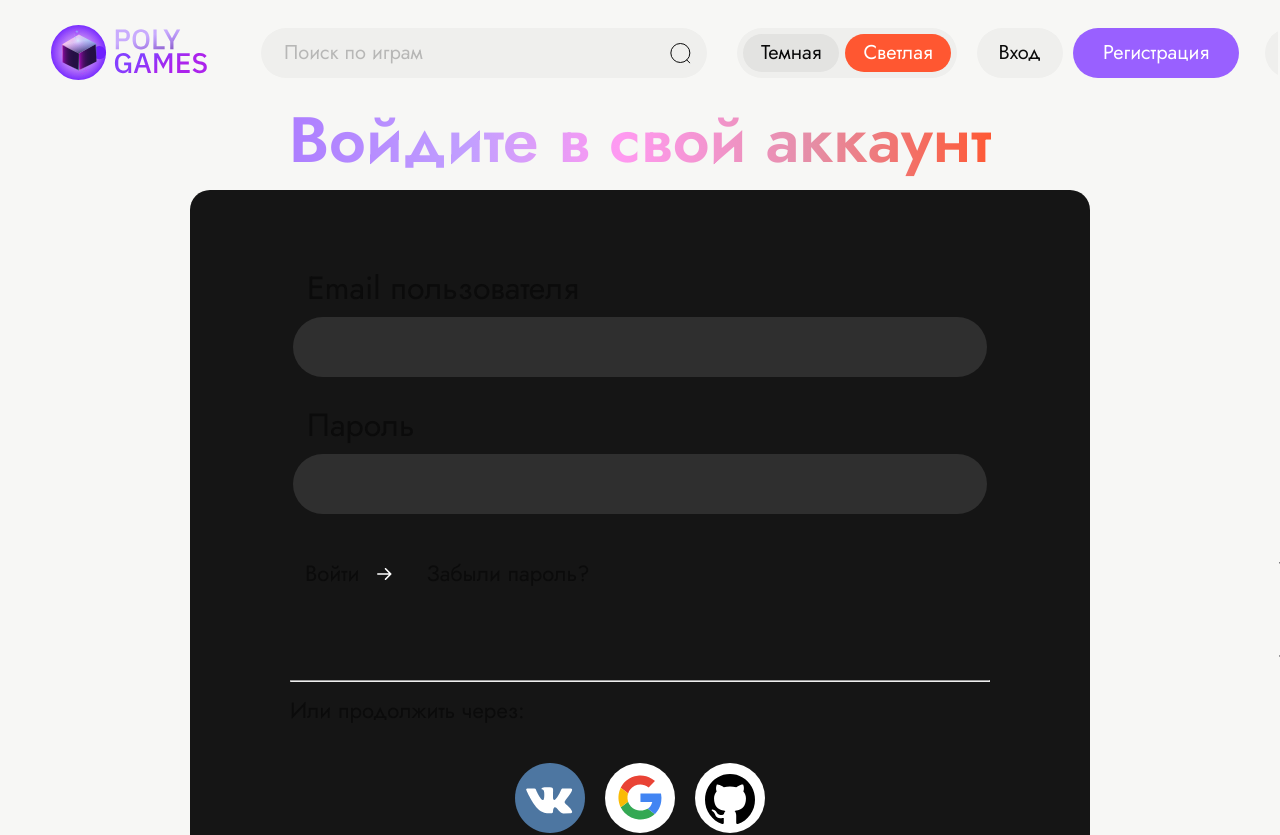
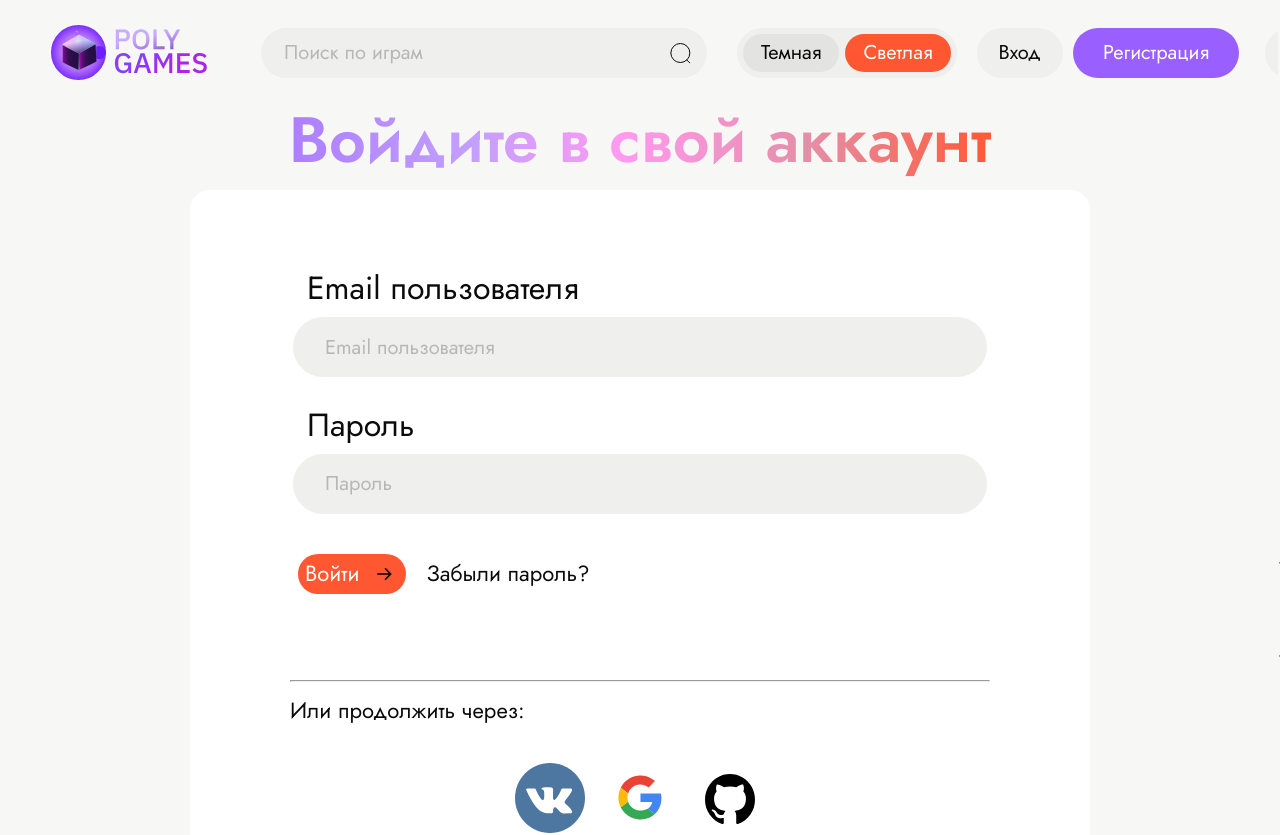
Before and after one commit to kr-shreyder/-, a React app in the folder frontend/: page /auth in a window 1280 px wide. Shown: the top 835 px of the page. Built offline with nearby package versions, Linux system fonts and the light colour scheme.

Commit message:
create white theme auth&register

```diff
--- a/frontend/src/components/Footer/Footer.scss
+++ b/frontend/src/components/Footer/Footer.scss
@@ -1,6 +1,6 @@
 footer {
 	font-size: 20px;
-	// background-color: #0b0b0b;
+	background-color: var(--background-color);
 	max-width: 1440px;
 	margin: 0 auto;
 	width: 1440px;
--- a/frontend/src/views/Auth/Auth.jsx
+++ b/frontend/src/views/Auth/Auth.jsx
@@ -1,57 +1,57 @@
-import React from "react";
-import "./Auth.scss";
-import EmailInput from "./EmailInput/EmailInput";
-import PasswordInput from "./PasswordInput/PasswordInput";
-import git from "@assets/git-icon.svg";
-import google from "@assets/google-icon.svg";
-import vk from "@assets/vk-icon.svg";
+import React from 'react'
+import './Auth.scss'
+import EmailInput from './EmailInput/EmailInput'
+import PasswordInput from './PasswordInput/PasswordInput'
+import git from '@assets/git-icon.svg'
+import google from '@assets/google-icon.svg'
+import vk from '@assets/vk-icon.svg'
 
 function Auth() {
 	return (
-    <main className="auth__wrapper">
+		<main className='auth__wrapper'>
 			<h1>Войдите в свой аккаунт</h1>
-      <form className="auth__form" method="POST">
-        <div className="input__fields">
+			<form className='auth__form' method='POST'>
+				<div className='input__fields'>
 					<EmailInput />
 					<PasswordInput />
 				</div>
-        <div className="auth__forget__btns">
-          <div className="auth__btn">
+				<div className='auth__forget__btns'>
+					<div className='auth__btn'>
 						<p>Войти</p>
-            <div className="btn__circle">
+						<div className='btn__circle'>
 							<svg
-                xmlns="http://www.w3.org/2000/svg"
-                width="15"
-                height="14"
-                viewBox="0 0 15 14"
-                fill="none"
-                className="btn__arrow"
+								xmlns='http://www.w3.org/2000/svg'
+								width='15'
+								height='14'
+								viewBox='0 0 15 14'
+								fill='none'
+								className='btn__arrow'
 							>
 								<path
-                  d="M14.3334 7.58336C14.6555 7.26118 14.6555 6.73882 14.3334 6.41664L9.0831 1.16637C8.76091 0.844186 8.23855 0.844186 7.91637 1.16637C7.59419 1.48855 7.59419 2.01091 7.91637 2.3331L12.5833 7L7.91637 11.6669C7.59419 11.9891 7.59419 12.5114 7.91637 12.8336C8.23855 13.1558 8.76091 13.1558 9.0831 12.8336L14.3334 7.58336ZM0.25 7.825H13.75V6.175H0.25V7.825Z"
-                  fill="white"
+									d='M14.3334 7.58336C14.6555 7.26118 14.6555 6.73882 14.3334 6.41664L9.0831 1.16637C8.76091 0.844186 8.23855 0.844186 7.91637 1.16637C7.59419 1.48855 7.59419 2.01091 7.91637 2.3331L12.5833 7L7.91637 11.6669C7.59419 11.9891 7.59419 12.5114 7.91637 12.8336C8.23855 13.1558 8.76091 13.1558 9.0831 12.8336L14.3334 7.58336ZM0.25 7.825H13.75V6.175H0.25V7.825Z'
+									fill='black' // var(--primary-color)
 								/>
 							</svg>
 						</div>
 					</div>
 					<p>Забыли пароль?</p>
 				</div>
-        <div className="other__auth__btns">
+				<div className='other__auth__btns'>
 					<hr></hr>
 					<p>Или продолжить через:</p>
-          <div className="btns">
-            <img src={vk} alt="" className="aside-settings__icon" />
-            <img src={google} alt="" className="aside-settings__icon" />
-            <img src={git} alt="" className="aside-settings__icon" />
+					<div className='btns'>
+						<img src={vk} alt='' className='aside-settings__icon' />
+						<img src={google} alt='' className='aside-settings__icon' />
+						<img src={git} alt='' className='aside-settings__icon' />
 					</div>
 				</div>
 			</form>
-      <div className="link__registr">
+			<div className='link__registr'>
 				<h2>В первый раз в PolyGames?</h2>
 				<p>Создать аккаунт</p>
 			</div>
 		</main>
-  );
+	)
 }
 
-export default Auth;
+export default Auth
--- a/frontend/src/views/Auth/Auth.scss
+++ b/frontend/src/views/Auth/Auth.scss
@@ -1,7 +1,7 @@
 @import '../../variables.scss';
 .auth__form {
 	text-align: center;
-    background-color: rgba(21, 21, 21, 1);
+	background-color: var(--background-detailed);
 	width: 900px;
 	margin: 1% auto;
 	border-radius: 20px;
@@ -16,6 +16,8 @@
 }
 
 .auth__btn {
+	background-color: var(--primary-color);
+	color: #ffffff;
 	display: flex;
 	align-items: center;
 	border: 2px solid --primary-color;
@@ -37,7 +39,7 @@
 	cursor: pointer;
 	&:hover {
 		background-color: $white-100;
-        & .last-update__arrow path{
+		& .last-update__arrow path {
 			fill: --primary-color;
 		}
 	}
@@ -59,7 +61,14 @@ p {
 
 h1 {
 	text-align: center;
-    background-image: linear-gradient(90.35deg, #AD7EFF 0%, #C29FFF 25.72%, #FF9AF1 47.25%, #E58EA7 74.18%, #FF5731 100.8%);
+	background-image: linear-gradient(
+		90.35deg,
+		#ad7eff 0%,
+		#c29fff 25.72%,
+		#ff9af1 47.25%,
+		#e58ea7 74.18%,
+		#ff5731 100.8%
+	);
 	color: transparent;
 	background-clip: text;
 	width: max-content;
--- a/frontend/src/views/Auth/EmailInput/EmailInput.jsx
+++ b/frontend/src/views/Auth/EmailInput/EmailInput.jsx
@@ -1,13 +1,20 @@
-import React from "react";
-import "./EmailInput.scss";
+import React from 'react'
+import './EmailInput.scss'
 
 const EmailInput = () => {
-  return (
-    <div className="email">
-      <label className="email__label" for="email">Email пользователя</label>
-      <input type="email" name="email" className="email__input" />
-    </div>
-  );
-};
+	return (
+		<div className='email'>
+			<label className='email__label' for='email'>
+				Email пользователя
+			</label>
+			<input
+				type='email'
+				name='email'
+				className='email__input'
+				placeholder='Email пользователя'
+			/>
+		</div>
+	)
+}
 
-export default EmailInput;
+export default EmailInput
--- a/frontend/src/views/Auth/EmailInput/EmailInput.scss
+++ b/frontend/src/views/Auth/EmailInput/EmailInput.scss
@@ -9,11 +9,11 @@
 	padding: 0 32px;
 	margin: auto;
 	font-size: 20px;
-    color: $white-100;
+	color: var(--text-primary);
 	border: none;
 	background: none;
 	border-radius: 30px;
-    background: $gray-100;
+	background: var(--background-secondary);
 	width: 70%;
 	transition: all 0.15s ease;
 	outline: 1px solid transparent;
@@ -21,11 +21,12 @@
 		outline: 1px solid $white-300;
 	}
 	&::placeholder {
-        color: $white-300;
+		color: var(--text-secondary);
 	}
 }
 
-input, label {
+input,
+label {
 	display: block;
 }
 
--- a/frontend/src/views/Auth/PasswordInput/PasswordInput.jsx
+++ b/frontend/src/views/Auth/PasswordInput/PasswordInput.jsx
@@ -1,13 +1,20 @@
-import React from "react";
-import "./PasswordInput.scss";
+import React from 'react'
+import './PasswordInput.scss'
 
 const PasswordInput = () => {
-  return (
-    <div className="password">
-      <label className="password_label" for="password">Пароль</label>
-      <input type="password" name="password" className="password__input" />
-    </div>
-  );
-};
+	return (
+		<div className='password'>
+			<label className='password_label' for='password'>
+				Пароль
+			</label>
+			<input
+				type='password'
+				name='password'
+				className='password__input'
+				placeholder='Пароль'
+			/>
+		</div>
+	)
+}
 
-export default PasswordInput;
+export default PasswordInput
--- a/frontend/src/views/Auth/PasswordInput/PasswordInput.scss
+++ b/frontend/src/views/Auth/PasswordInput/PasswordInput.scss
@@ -9,11 +9,11 @@
 	padding: 0 32px;
 	margin: auto;
 	font-size: 20px;
-    color: $white-100;
+	color: var(--text-primary);
 	border: none;
 	background: none;
 	border-radius: 30px;
-    background: $gray-100;
+	background: var(--background-secondary);
 	width: 70%;
 	transition: all 0.15s ease;
 	outline: 1px solid transparent;
@@ -21,11 +21,12 @@
 		outline: 1px solid $white-300;
 	}
 	&::placeholder {
-        color: $white-300;
+		color: var(--text-secondary);
 	}
 }
 
-input, label {
+input,
+label {
 	display: block;
 }
 
--- a/frontend/src/views/Registration/Registration.jsx
+++ b/frontend/src/views/Registration/Registration.jsx
@@ -1,66 +1,67 @@
-import React from "react";
-import "./Registration.scss";
-import EmailInput from "../Auth/EmailInput/EmailInput";
-import PasswordInput from "../Auth/PasswordInput/PasswordInput";
-import git from "@assets/git-icon.svg";
-import google from "@assets/google-icon.svg";
-import vk from "@assets/vk-icon.svg";
+import React from 'react'
+import './Registration.scss'
+import EmailInput from '../Auth/EmailInput/EmailInput'
+import PasswordInput from '../Auth/PasswordInput/PasswordInput'
+import git from '@assets/git-icon.svg'
+import google from '@assets/google-icon.svg'
+import vk from '@assets/vk-icon.svg'
 
 function Registration() {
 	return (
-    <main className="registration__wrapper">
+		<main className='registration__wrapper'>
 			<h1>Регистрация в PolyGames</h1>
-      <form className="registration__form" method="POST">
-        <div className="input__fields">
+			<form className='registration__form' method='POST'>
+				<div className='input__fields'>
 					<EmailInput />
 					<PasswordInput />
-          <div className="password">
-            <label className="password_label" for="password">
+					<div className='password'>
+						<label className='password_label' for='password'>
 							Подтверждение пароля
 						</label>
 						<input
-              type="password"
-              name="password"
-              className="password__input"
+							type='password'
+							name='password'
+							className='password__input'
+							placeholder='Подтверждение пароля'
 						/>
 					</div>
 				</div>
-        <div className="registration__btns">
-          <div className="registration__btn">
+				<div className='registration__btns'>
+					<div className='registration__btn'>
 						<p>Зарегистрироваться</p>
-            <div className="btn__circle">
+						<div className='btn__circle'>
 							<svg
-                xmlns="http://www.w3.org/2000/svg"
-                width="15"
-                height="14"
-                viewBox="0 0 15 14"
-                fill="none"
-                className="btn__arrow"
+								xmlns='http://www.w3.org/2000/svg'
+								width='15'
+								height='14'
+								viewBox='0 0 15 14'
+								fill='none'
+								className='btn__arrow'
 							>
 								<path
-                  d="M14.3334 7.58336C14.6555 7.26118 14.6555 6.73882 14.3334 6.41664L9.0831 1.16637C8.76091 0.844186 8.23855 0.844186 7.91637 1.16637C7.59419 1.48855 7.59419 2.01091 7.91637 2.3331L12.5833 7L7.91637 11.6669C7.59419 11.9891 7.59419 12.5114 7.91637 12.8336C8.23855 13.1558 8.76091 13.1558 9.0831 12.8336L14.3334 7.58336ZM0.25 7.825H13.75V6.175H0.25V7.825Z"
-                  fill="white"
+									d='M14.3334 7.58336C14.6555 7.26118 14.6555 6.73882 14.3334 6.41664L9.0831 1.16637C8.76091 0.844186 8.23855 0.844186 7.91637 1.16637C7.59419 1.48855 7.59419 2.01091 7.91637 2.3331L12.5833 7L7.91637 11.6669C7.59419 11.9891 7.59419 12.5114 7.91637 12.8336C8.23855 13.1558 8.76091 13.1558 9.0831 12.8336L14.3334 7.58336ZM0.25 7.825H13.75V6.175H0.25V7.825Z'
+									fill='black'
 								/>
 							</svg>
 						</div>
 					</div>
 				</div>
-        <div className="other__registration__btns">
+				<div className='other__registration__btns'>
 					<hr></hr>
 					<p>Зарегистрироваться через:</p>
-          <div className="btns">
-            <img src={vk} alt="" className="aside-settings__icon" />
-            <img src={google} alt="" className="aside-settings__icon" />
-            <img src={git} alt="" className="aside-settings__icon" />
+					<div className='btns'>
+						<img src={vk} alt='' className='aside-settings__icon' />
+						<img src={google} alt='' className='aside-settings__icon' />
+						<img src={git} alt='' className='aside-settings__icon' />
 					</div>
 				</div>
 			</form>
-      <div className="link__registr">
+			<div className='link__registr'>
 				<h2>В первый раз в PolyGames?</h2>
 				<p>Создать аккаунт</p>
 			</div>
 		</main>
-  );
+	)
 }
 
-export default Registration;
+export default Registration
```
Also changed, not shown: frontend/src/views/Registration/Registration.scss (+12 -3 lines), 1 other file (tests, documents, lock files or other folders). Lines whose indentation alone changed are shown as unchanged.
